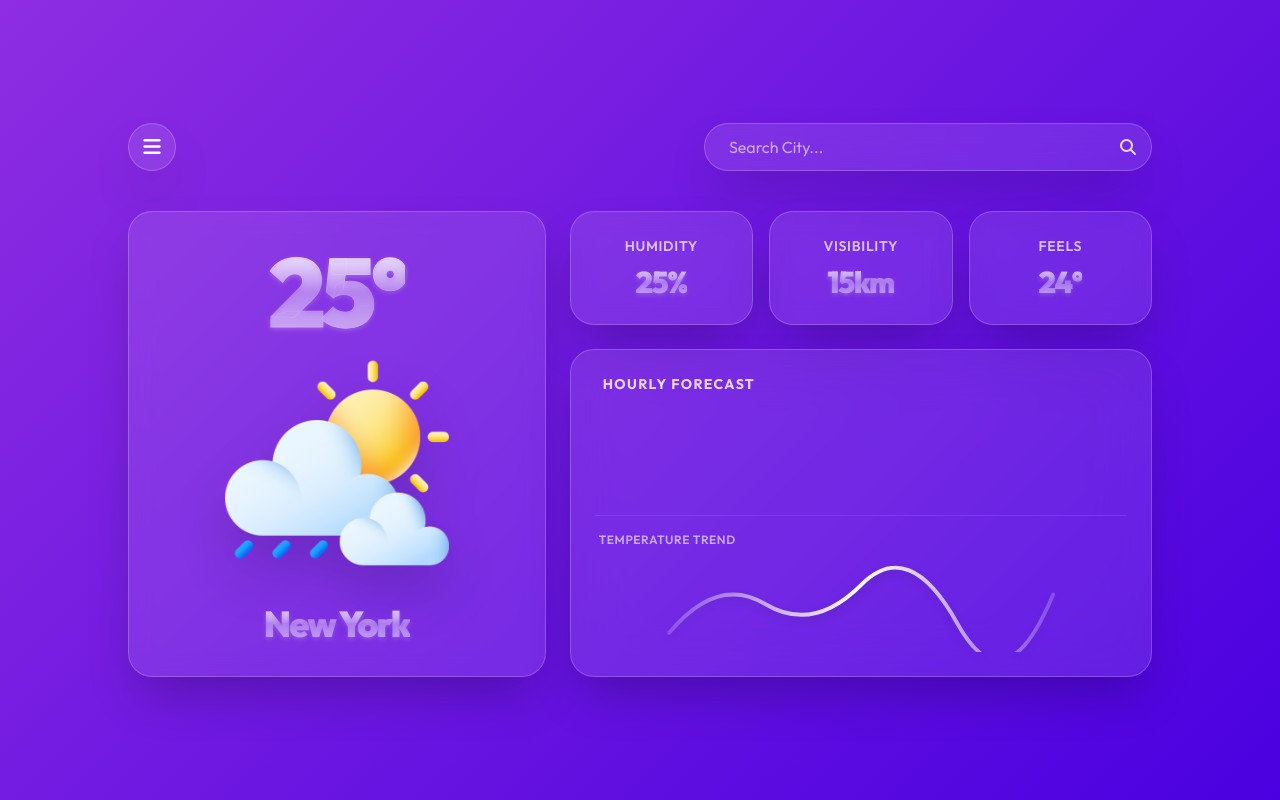
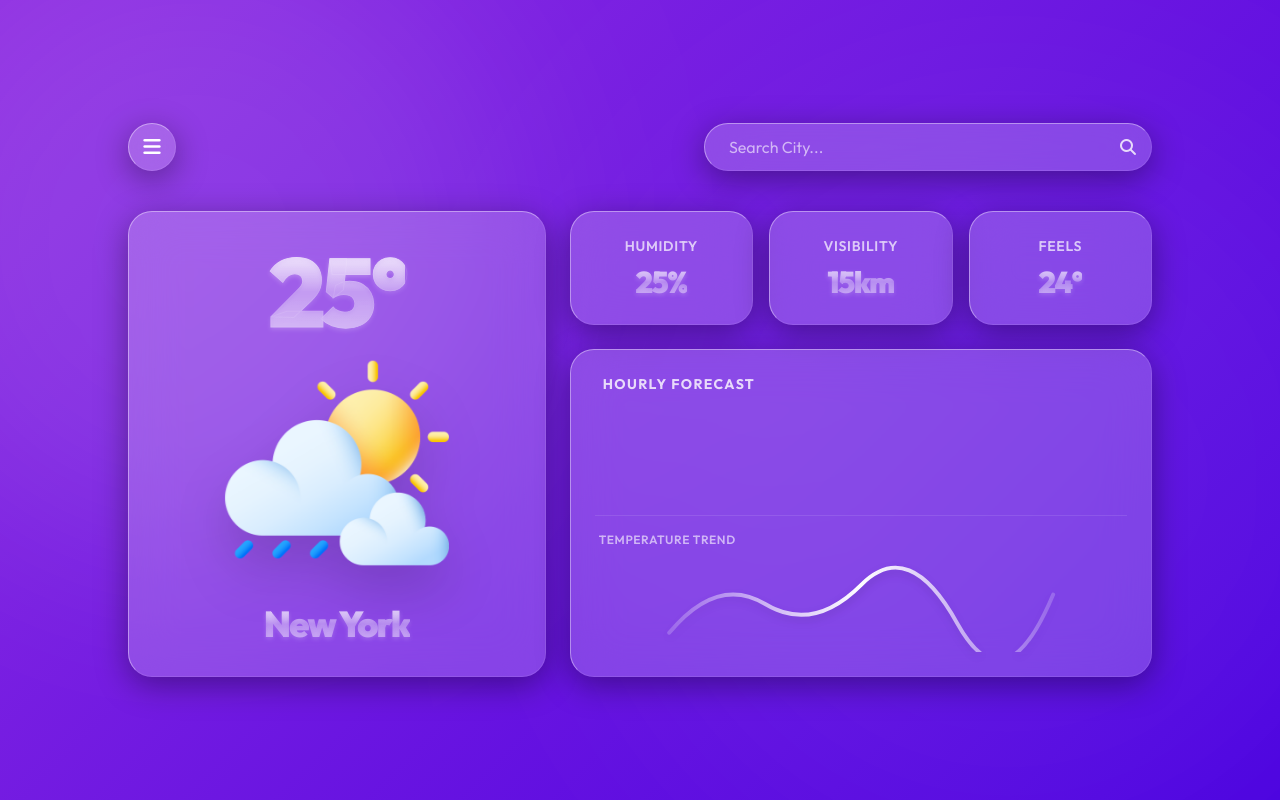
Before and after one commit to ashaanpy-web/Weather-app, a website: page index.html in a window 1280 px wide. Drawn offline with nearby package versions, Linux system fonts and the light colour scheme.

Commit message:
fixed background images

```diff
--- a/index.html
+++ b/index.html
@@ -38,18 +38,25 @@
 </head>
 
 <body
-  class="bg-[linear-gradient(135deg,#8E2DE2_0%,#4A00E0_100%)] min-h-screen p-6 flex flex-col items-center justify-center transition-all duration-1000 ease-in-out">
-  <div class="max-w-sm md:max-w-4xl lg:max-w-5xl mx-auto w-full flex flex-col gap-6">
+  class="bg-[linear-gradient(135deg,#8E2DE2_0%,#4A00E0_100%)] min-h-screen p-6 flex flex-col items-center justify-center transition-all duration-1000 ease-in-out relative overflow-x-hidden overflow-y-auto">
+
+  <!-- Dynamic Background Orbs for Glass Refraction -->
+  <div class="fixed top-0 left-0 w-full h-full overflow-hidden -z-10 pointer-events-none">
+    <div class="absolute top-[-10%] left-[-10%] w-[40rem] h-[40rem] rounded-full bg-white/20 blur-[100px] animate-pulse mix-blend-overlay"></div>
+    <div class="absolute bottom-[-10%] right-[-10%] w-[50rem] h-[50rem] rounded-full bg-white/10 blur-[120px] animate-pulse mix-blend-overlay" style="animation-delay: 2s;"></div>
+  </div>
+
+  <div class="max-w-sm md:max-w-4xl lg:max-w-5xl mx-auto w-full flex flex-col gap-6 z-10">
     <div class="flex justify-between w-full gap-4 items-center mb-4">
       <div
-        class="text-white bg-white/10 border border-white/20 backdrop-blur-md shadow-2xl h-12 w-12 flex items-center justify-center rounded-full cursor-pointer hover:bg-white/20 transition-all hover:scale-105 shrink-0">
+        class="text-white bg-white/20 border border-white/40 border-b-white/10 border-r-white/10 backdrop-blur-xl shadow-[0_8px_32px_0_rgba(0,0,0,0.37)] h-12 w-12 flex items-center justify-center rounded-full cursor-pointer hover:bg-white/30 transition-all hover:scale-105 shrink-0">
         <i class="fa-solid fa-bars text-xl"></i>
       </div>
 
       <!-- Liquid Glass Search Bar -->
       <form id="search-form" class="flex-1 max-w-md w-full relative">
         <input type="text" id="city-input" placeholder="Search City..."
-          class="w-full bg-white/10 border border-white/20 backdrop-blur-md shadow-2xl rounded-full h-12 px-6 text-white placeholder:text-white/60 focus:outline-none focus:ring-2 focus:ring-white/40 focus:bg-white/20 transition-all duration-300" />
+          class="w-full bg-white/20 border border-white/40 border-b-white/10 border-r-white/10 backdrop-blur-xl shadow-[0_8px_32px_0_rgba(0,0,0,0.37)] rounded-full h-12 px-6 text-white placeholder:text-white/60 focus:outline-none focus:ring-2 focus:ring-white/40 focus:bg-white/30 transition-all duration-300" />
         <button type="submit"
           class="absolute right-2 top-1/2 -translate-y-1/2 text-white/80 hover:text-white h-8 w-8 flex items-center justify-center rounded-full hover:bg-white/20 transition-colors">
           <i class="fa-solid fa-magnifying-glass"></i>
@@ -60,7 +67,7 @@
     <div class="flex flex-col md:flex-row gap-6 w-full">
       <!-- Main Weather Box -->
       <div
-        class="w-full md:w-1/2 lg:w-5/12 rounded-3xl border border-white/20 bg-white/10 p-8 shadow-2xl backdrop-blur-md flex flex-col items-center justify-center transition-transform hover:scale-[1.02]">
+        class="w-full md:w-1/2 lg:w-5/12 rounded-3xl border border-white/40 border-b-white/10 border-r-white/10 bg-white/20 p-8 shadow-[0_8px_32px_0_rgba(0,0,0,0.37)] backdrop-blur-xl flex flex-col items-center justify-center transition-transform hover:scale-[1.02]">
         <p
           class="glass-text text-8xl font-black tracking-tighter text-transparent bg-linear-to-b from-white/90 via-white/30 to-white/50 bg-clip-text drop-shadow-[0_2px_2px_rgba(255,255,255,0.4)]">
           25°
@@ -81,7 +88,7 @@
       <div class="w-full md:w-1/2 lg:w-7/12 flex flex-col gap-6">
         <div class="grid grid-cols-3 gap-4 w-full">
           <div
-            class="bg-white/10 border border-white/20 backdrop-blur-md shadow-2xl py-6 rounded-3xl flex flex-col items-center justify-center transition-transform hover:scale-[1.05] cursor-default">
+            class="bg-white/20 border border-white/40 border-b-white/10 border-r-white/10 backdrop-blur-xl shadow-[0_8px_32px_0_rgba(0,0,0,0.37)] py-6 rounded-3xl flex flex-col items-center justify-center transition-transform hover:scale-[1.05] cursor-default">
             <p class="text-white/70 text-sm font-semibold uppercase tracking-wider">Humidity</p>
             <p id="humidity"
               class="text-3xl mt-2 font-black tracking-tighter text-transparent bg-linear-to-b from-white/90 via-white/30 to-white/50 bg-clip-text drop-shadow-[0_2px_2px_rgba(255,255,255,0.4)]">
@@ -89,7 +96,7 @@
             </p>
           </div>
           <div
-            class="bg-white/10 border border-white/20 backdrop-blur-md shadow-2xl py-6 rounded-3xl flex flex-col items-center justify-center transition-transform hover:scale-[1.05] cursor-default">
+            class="bg-white/20 border border-white/40 border-b-white/10 border-r-white/10 backdrop-blur-xl shadow-[0_8px_32px_0_rgba(0,0,0,0.37)] py-6 rounded-3xl flex flex-col items-center justify-center transition-transform hover:scale-[1.05] cursor-default">
             <p class="text-white/70 text-sm font-semibold uppercase tracking-wider">Visibility</p>
             <p id="visibility"
               class="text-3xl mt-2 font-black tracking-tighter text-transparent bg-linear-to-b from-white/90 via-white/30 to-white/50 bg-clip-text drop-shadow-[0_2px_2px_rgba(255,255,255,0.4)]">
@@ -97,7 +104,7 @@
             </p>
           </div>
           <div
-            class="bg-white/10 border border-white/20 backdrop-blur-md shadow-2xl py-6 rounded-3xl flex flex-col items-center justify-center transition-transform hover:scale-[1.05] cursor-default">
+            class="bg-white/20 border border-white/40 border-b-white/10 border-r-white/10 backdrop-blur-xl shadow-[0_8px_32px_0_rgba(0,0,0,0.37)] py-6 rounded-3xl flex flex-col items-center justify-center transition-transform hover:scale-[1.05] cursor-default">
             <p class="text-white/70 text-sm font-semibold uppercase tracking-wider">Feels</p>
             <p id="feels-like"
               class="text-3xl mt-2 font-black tracking-tighter text-transparent bg-linear-to-b from-white/90 via-white/30 to-white/50 bg-clip-text drop-shadow-[0_2px_2px_rgba(255,255,255,0.4)]">
@@ -107,7 +114,7 @@
         </div>
 
         <div
-          class="w-full flex-1 rounded-3xl border border-white/20 bg-white/10 p-6 shadow-2xl backdrop-blur-xl transition-transform hover:scale-[1.02] flex flex-col justify-between">
+          class="w-full flex-1 rounded-3xl border border-white/40 border-b-white/10 border-r-white/10 bg-white/20 p-6 shadow-[0_8px_32px_0_rgba(0,0,0,0.37)] backdrop-blur-xl transition-transform hover:scale-[1.02] flex flex-col justify-between">
           <h3 class="text-white/80 text-sm font-bold uppercase tracking-widest mb-4 ml-2">
             Hourly Forecast
           </h3>
```
